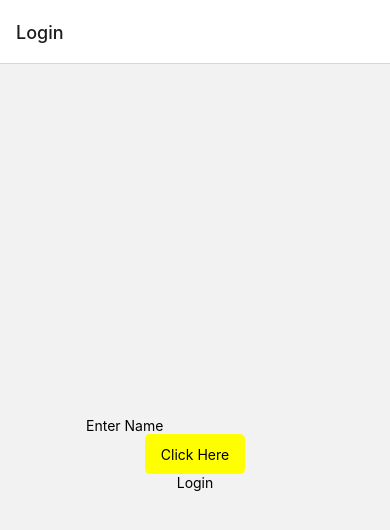
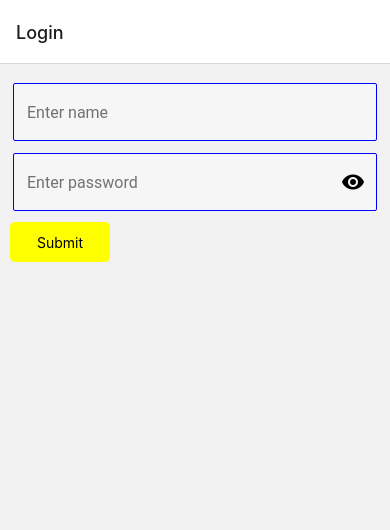
Before and after one commit to Phantom3010/Marvel, a React Native app: screen /Login in a window 390 px wide. Shown: the top 530 px of the page. Built offline with nearby package versions, Linux system fonts and the light colour scheme.

Commit message:
Sample login setup along with react-native-paper dependencies

```diff
--- a/App.js
+++ b/App.js
@@ -2,12 +2,22 @@ import React, {Component} from 'react';
 import {Text, View} from 'react-native';
 import {NavigationContainer} from '@react-navigation/native';
 import {createNativeStackNavigator} from '@react-navigation/native-stack';
-import {Provider as PaperProvider} from 'react-native-paper';
+import {DefaultTheme, Provider as PaperProvider} from 'react-native-paper';
 
 import Login from './src/screens/login';
 import Home from './src/screens/home';
 
 const Stack = createNativeStackNavigator();
+
+const theme = {
+  ...DefaultTheme,
+  roundness: 2,
+  colors: {
+    ...DefaultTheme.colors,
+    primary: '#dcdcdc',
+    accent: '#f1c40f',
+  },
+};
 
 const StackNavigationComponent = () => {
   return (
@@ -22,7 +32,7 @@ const StackNavigationComponent = () => {
 
 const App = () => {
   return (
-    <PaperProvider>
+    <PaperProvider theme={theme}>
       <StackNavigationComponent />
     </PaperProvider>
   );
--- a/package.json
+++ b/package.json
@@ -16,7 +16,8 @@
     "react-native": "0.66.4",
     "react-native-paper": "^4.11.1",
     "react-native-safe-area-context": "^3.3.2",
-    "react-native-screens": "^3.10.1"
+    "react-native-screens": "^3.10.1",
+    "react-native-vector-icons": "^9.0.0"
   },
   "devDependencies": {
     "@babel/core": "^7.16.5",
--- a/src/screens/login.js
+++ b/src/screens/login.js
@@ -1,24 +1,47 @@
-import React from 'react';
-import {
-  StyleSheet,
-  Text,
-  View,
-  TouchableOpacity,
-  TextInput,
-} from 'react-native';
+import React, {useState} from 'react';
+import {StyleSheet, Text, View, TouchableOpacity} from 'react-native';
+
+import {TextInput} from 'react-native-paper';
 
 const login = props => {
+  const [name, setName] = useState('');
+  const [pass, setPass] = useState('');
+
+  function onSubmit() {
+    console.log(name);
+    console.log(pass);
+  }
+
   return (
-    <View style={styles.Container}>
-      <View>
-        <TextInput style={styles.TextColr} placeholder="Enter Name" />
+    <View>
+      <View style={styles.InputView}>
+        <TextInput
+          style={styles.TextInpColr}
+          mode="outlined"
+          label="Enter name"
+          outlineColor="blue"
+          activeOutlineColor="blue"
+          value={name}
+          onChangeText={name => setName(name)}
+          onFocus={event => {
+            console.log(event);
+          }}
+        />
+        <TextInput
+          style={styles.TextInpColr}
+          mode="outlined"
+          label="Enter password"
+          outlineColor="blue"
+          activeOutlineColor="blue"
+          secureTextEntry
+          value={pass}
+          onChangeText={pass => setPass(pass)}
+          right={<TextInput.Icon name="eye" />}
+        />
+        <TouchableOpacity style={styles.TouchButton} onPress={onSubmit}>
+          <Text style={styles.TextColr}>Submit</Text>
+        </TouchableOpacity>
       </View>
-      <TouchableOpacity
-        style={styles.TouchButton}
-        onPress={() => props.navigation.navigate('Home')}>
-        <Text style={styles.TextColr}>Click Here</Text>
-      </TouchableOpacity>
-      <Text style={styles.TextColr}>Login</Text>
     </View>
   );
 };
@@ -34,6 +57,9 @@ const styles = StyleSheet.create({
   TextColr: {
     color: 'black',
   },
+  TextInpColr: {
+    margin: 3,
+  },
   TouchButton: {
     height: 40,
     width: 100,
@@ -42,5 +68,9 @@ const styles = StyleSheet.create({
     backgroundColor: 'yellow',
     justifyContent: 'center',
     alignItems: 'center',
+    marginTop: 8,
+  },
+  InputView: {
+    margin: 10,
   },
 });
```
Also changed, not shown: 22 other files (tests, documents, lock files or other folders).
